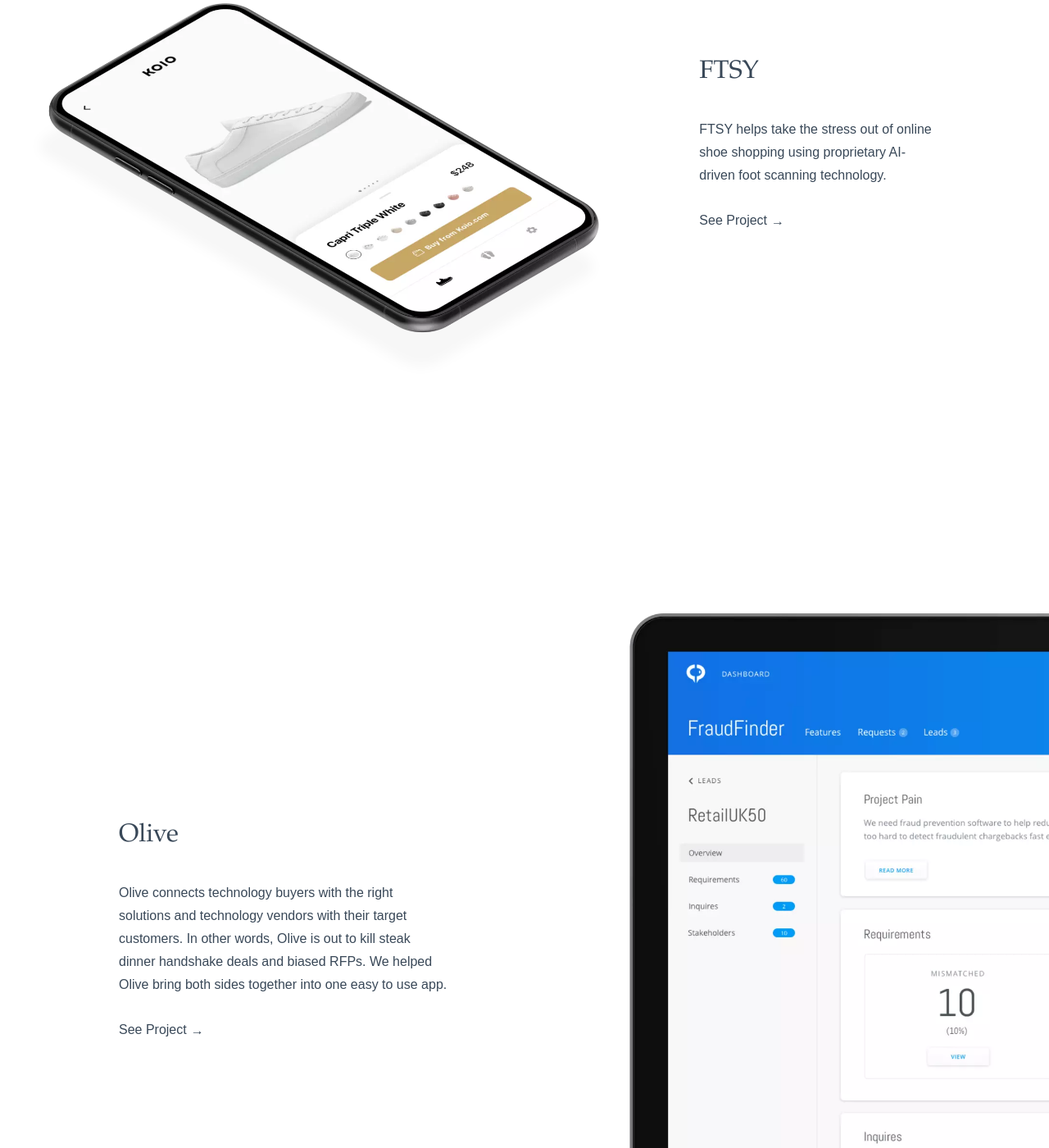
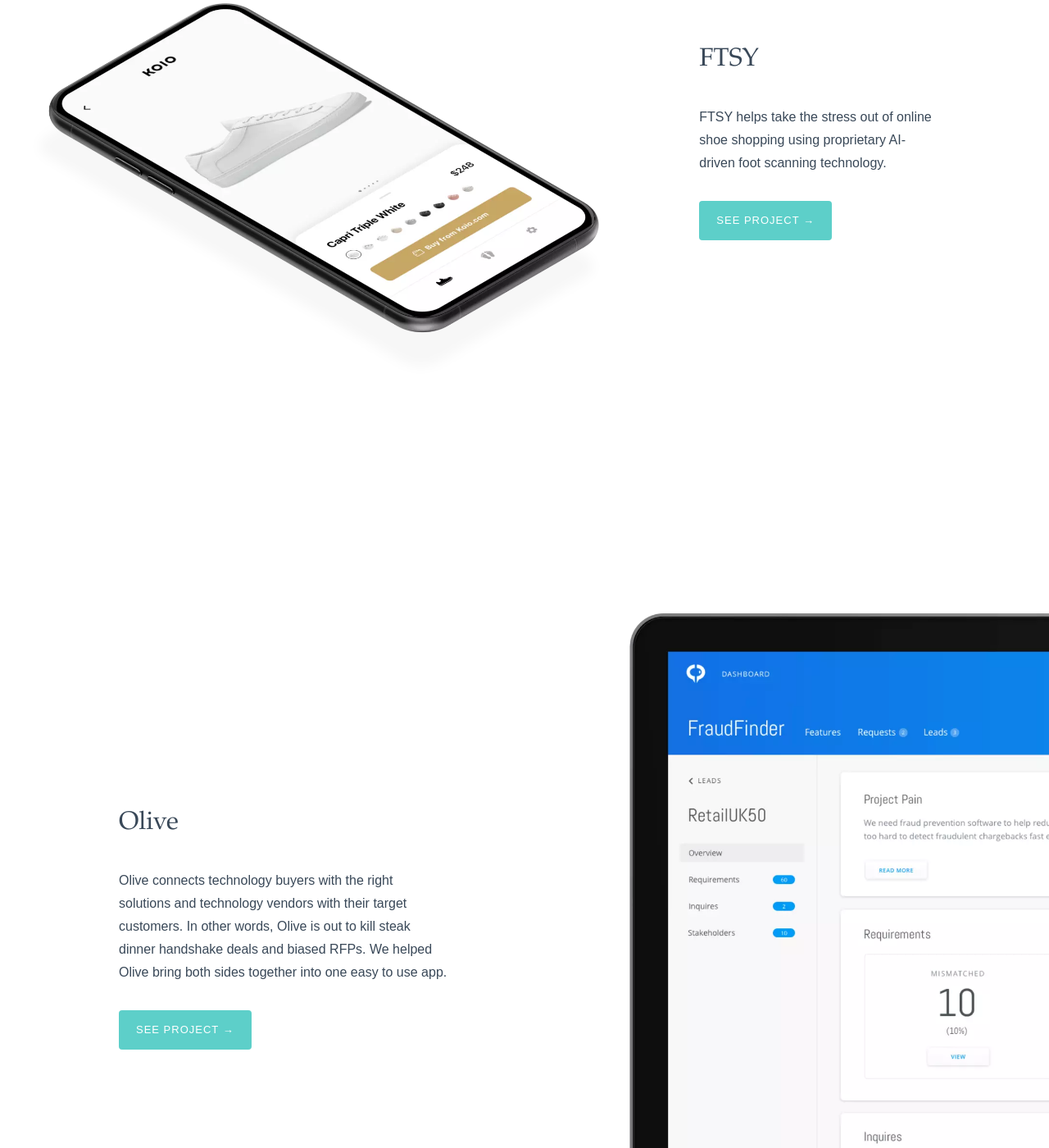
Before and after one commit to teamsixzero/teamsixzero.github.io, a Jekyll site: the page built from projects.html, in a window 1280 px wide and 1400 px high, scrolled down 638 px. Shown: the whole window at 82% size. Built offline with Jekyll 4.4.1, drawn with Linux system fonts in a browser that asks for light colours; nearby versions of some CDN libraries; some of the changed text lies outside the part shown.

Commit message:
🔧 update style for homepage project links

```diff
--- a/_includes/summary-ftsy.html
+++ b/_includes/summary-ftsy.html
@@ -80,8 +80,8 @@
       </p>
       <a
         href="/projects/ftsy/"
-        class="link-with-arrow"
-      >See Project</a>
+        class="button--primary"
+      >See Project →</a>
     </div>
   </div>
 </section>
--- a/_includes/summary-olive.html
+++ b/_includes/summary-olive.html
@@ -10,8 +10,8 @@
       </p>
       <a
         href="/projects/olive/"
-        class="link-with-arrow"
-      >See Project</a>
+        class="button--primary"
+      >See Project →</a>
     </div>
     <div class="project__image">
       <picture>
--- a/_includes/summary-thinkific.html
+++ b/_includes/summary-thinkific.html
@@ -9,8 +9,8 @@
       </p>
       <a
         href="/projects/thinkific/"
-        class="link-with-arrow"
-      >See Project</a>
+        class="button--primary"
+      >See Project →</a>
     </div>
     <div class="project__image">
       <img
--- a/_includes/summary-vanbex.html
+++ b/_includes/summary-vanbex.html
@@ -16,8 +16,8 @@
       </p>
       <a
         href="/projects/vanbex/"
-        class="link-with-arrow"
-      >See Project</a>
+        class="button--primary"
+      >See Project →</a>
     </div>
   </div>
 </section>
```
